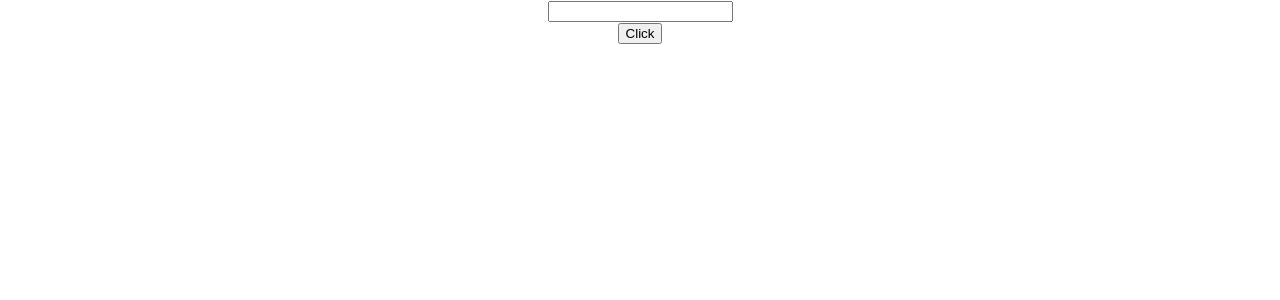
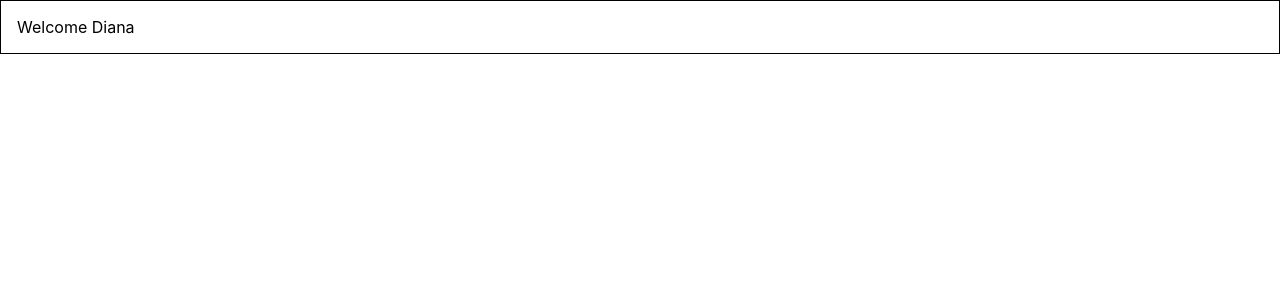
Before and after one commit to thepreakerebi/react-typescript, a React (Create React App) app: page / in a window 1280 px wide. Shown: the top 300 px of the page. Built offline with nearby package versions, Linux system fonts and the light colour scheme.

Commit message:
typescript with CSS props

```diff
--- a/src/App.tsx
+++ b/src/App.tsx
@@ -1,7 +1,6 @@
+import Container from "./components/Container";
 
-import './App.css';
-import Button from './components/Button';
-import Input from './components/Input';
+
 
 
 function App() {
@@ -10,10 +9,7 @@ function App() {
 
   return (
     <div className="App">
-      <Input value='' handleChange={(event) => console.log(event)} />
-      <Button handleClick={(event, id) => {
-        console.log('Button clicked', event, id);
-      }} />
+      <Container styles={{ border: '1px solid black', padding: '1rem' }} />
 
     </div>
   );
--- /dev/null
+++ b/src/components/Container.tsx
@@ -0,0 +1,13 @@
+type ContainerProps = {
+    styles: React.CSSProperties
+}
+
+const Container = (props: ContainerProps) => {
+  return (
+    <div style={props.styles}>
+      Welcome Diana
+    </div>
+  )
+}
+
+export default Container
```
